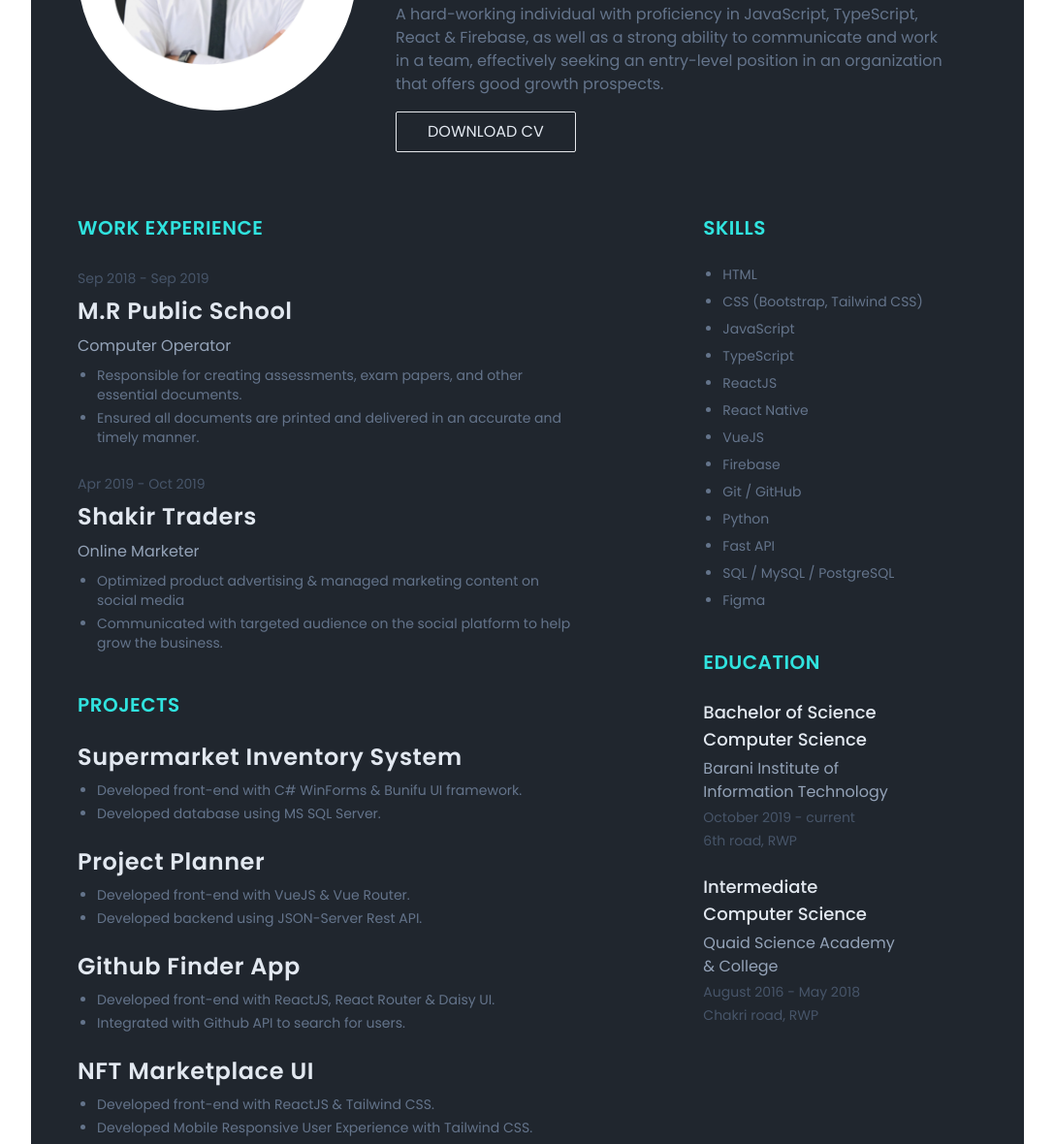
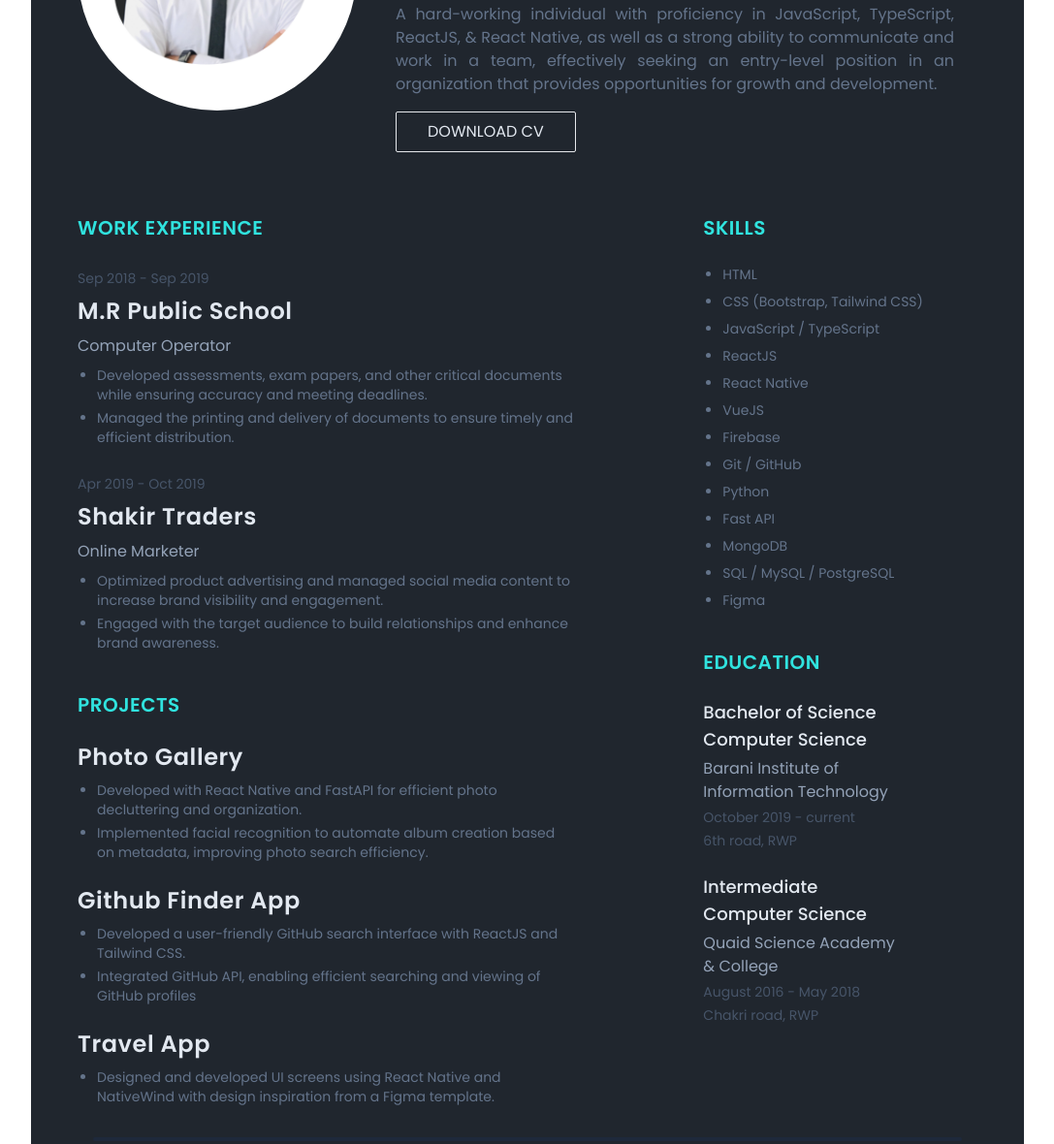
Before and after one commit to hassancodess/hassancodess-resume, a website: page index.html in a window 1280 px wide. Shown: the part 301-1481 px from the top of the page at 97% size, without its empty margins (96-1183 px from the left). Drawn offline with Linux system fonts and the light colour scheme.

Commit message:
Update projects, skills, work responsibilities & career objective

```diff
--- a/index.html
+++ b/index.html
@@ -40,11 +40,14 @@
             <h1 class="font-bold text-primary text-7xl md:text-8xl">Hanif</h1>
           </div>
           <h3 class="text-xl text-slate-200">Full Stack Developer</h3>
-          <p class="max-w-sm normal-case lg:max-w-xl text-slate-500">
+          <p
+            class="max-w-sm normal-case lg:max-w-xl text-slate-500 text-justify"
+          >
             A hard-working individual with proficiency in JavaScript,
-            TypeScript, React & Firebase, as well as a strong ability to
+            TypeScript, ReactJS, & React Native, as well as a strong ability to
             communicate and work in a team, effectively seeking an entry-level
-            position in an organization that offers good growth prospects.
+            position in an organization that provides opportunities for growth
+            and development.
           </p>
           <a href="./src/assets/resume.pdf" download="Resume.pdf" class="btn-cv"
             >Download CV</a
@@ -68,12 +71,12 @@
               <div class="max-w-lg pl-5">
                 <ul class="work-list">
                   <li>
-                    Responsible for creating assessments, exam papers, and other
-                    essential documents.
+                    Developed assessments, exam papers, and other critical
+                    documents while ensuring accuracy and meeting deadlines.
                   </li>
                   <li>
-                    Ensured all documents are printed and delivered in an
-                    accurate and timely manner.
+                    Managed the printing and delivery of documents to ensure
+                    timely and efficient distribution.
                   </li>
                 </ul>
               </div>
@@ -88,12 +91,12 @@
               <div class="max-w-lg pl-5">
                 <ul class="work-list">
                   <li>
-                    Optimized product advertising & managed marketing content on
-                    social media
+                    Optimized product advertising and managed social media
+                    content to increase brand visibility and engagement.
                   </li>
                   <li>
-                    Communicated with targeted audience on the social platform
-                    to help grow the business.
+                    Engaged with the target audience to build relationships and
+                    enhance brand awareness.
                   </li>
                 </ul>
               </div>
@@ -105,36 +108,25 @@
             <!-- Project 1 -->
             <div class="pt-3 space-y-2">
               <a
-                href="https://github.com/mikeycodess/SuperMarket-Inventory-System"
+                href="https://github.com/hassancodess/PhotoGallery_ReactNative"
                 target="_blank"
                 class="project-name"
-                >Supermarket Inventory System</a
+                >Photo Gallery</a
               >
               <div class="max-w-lg pl-5">
                 <ul class="project-list">
                   <li>
-                    Developed front-end with C# WinForms & Bunifu UI framework.
+                    Developed with React Native and FastAPI for efficient photo
+                    decluttering and organization.
                   </li>
-                  <li>Developed database using MS SQL Server.</li>
+                  <li>
+                    Implemented facial recognition to automate album creation
+                    based on metadata, improving photo search efficiency.
+                  </li>
                 </ul>
               </div>
             </div>
             <!-- Project 2 -->
-            <div class="pt-3 space-y-2">
-              <a
-                href="https://github.com/izukucodes/Project-Planner"
-                target="_blank"
-                class="project-name"
-                >Project Planner</a
-              >
-              <div class="max-w-lg pl-5">
-                <ul class="project-list">
-                  <li>Developed front-end with VueJS & Vue Router.</li>
-                  <li>Developed backend using JSON-Server Rest API.</li>
-                </ul>
-              </div>
-            </div>
-            <!-- Project 3 -->
             <div class="pt-3 space-y-2">
               <a
                 href="https://github.com/hassancodess/github-finder"
@@ -145,27 +137,30 @@
               <div class="max-w-lg pl-5">
                 <ul class="project-list">
                   <li>
-                    Developed front-end with ReactJS, React Router & Daisy UI.
+                    Developed a user-friendly GitHub search interface with
+                    ReactJS and Tailwind CSS.
                   </li>
-                  <li>Integrated with Github API to search for users.</li>
+                  <li>
+                    Integrated GitHub API, enabling efficient searching and
+                    viewing of GitHub profiles
+                  </li>
                 </ul>
               </div>
             </div>
-            <!-- Project 4 -->
+            <!-- Project 3 -->
             <div class="pt-3 space-y-2">
               <a
-                href="https://github.com/hassancodess/nft-marketplace"
+                href="https://github.com/hassancodess/TravellyApp-ReactNative"
                 target="_blank"
                 class="project-name"
-                >NFT Marketplace UI
+                >Travel App
               </a>
 
               <div class="max-w-lg pl-5">
                 <ul class="project-list">
-                  <li>Developed front-end with ReactJS & Tailwind CSS.</li>
                   <li>
-                    Developed Mobile Responsive User Experience with Tailwind
-                    CSS.
+                    Designed and developed UI screens using React Native and
+                    NativeWind with design inspiration from a Figma template.
                   </li>
                 </ul>
               </div>
@@ -180,8 +175,7 @@
             <ul class="skills-list">
               <li>HTML</li>
               <li>CSS (Bootstrap, Tailwind CSS)</li>
-              <li>JavaScript</li>
-              <li>TypeScript</li>
+              <li>JavaScript / TypeScript</li>
               <li>ReactJS</li>
               <li>React Native</li>
               <li>VueJS</li>
@@ -189,6 +183,7 @@
               <li>Git / GitHub</li>
               <li>Python</li>
               <li>Fast API</li>
+              <li>MongoDB</li>
               <li>SQL / MySQL / PostgreSQL</li>
               <li>Figma</li>
             </ul>
```
Also changed, not shown: dist/output.css.
